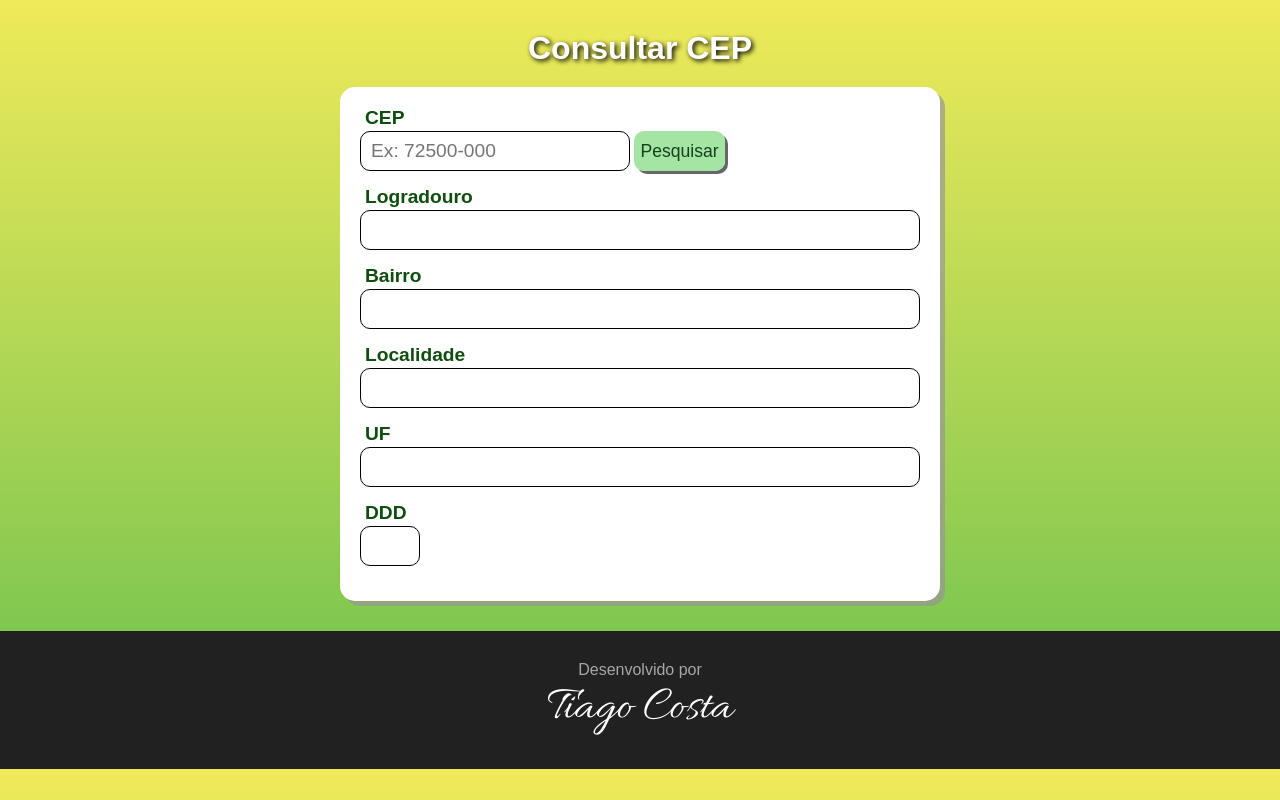
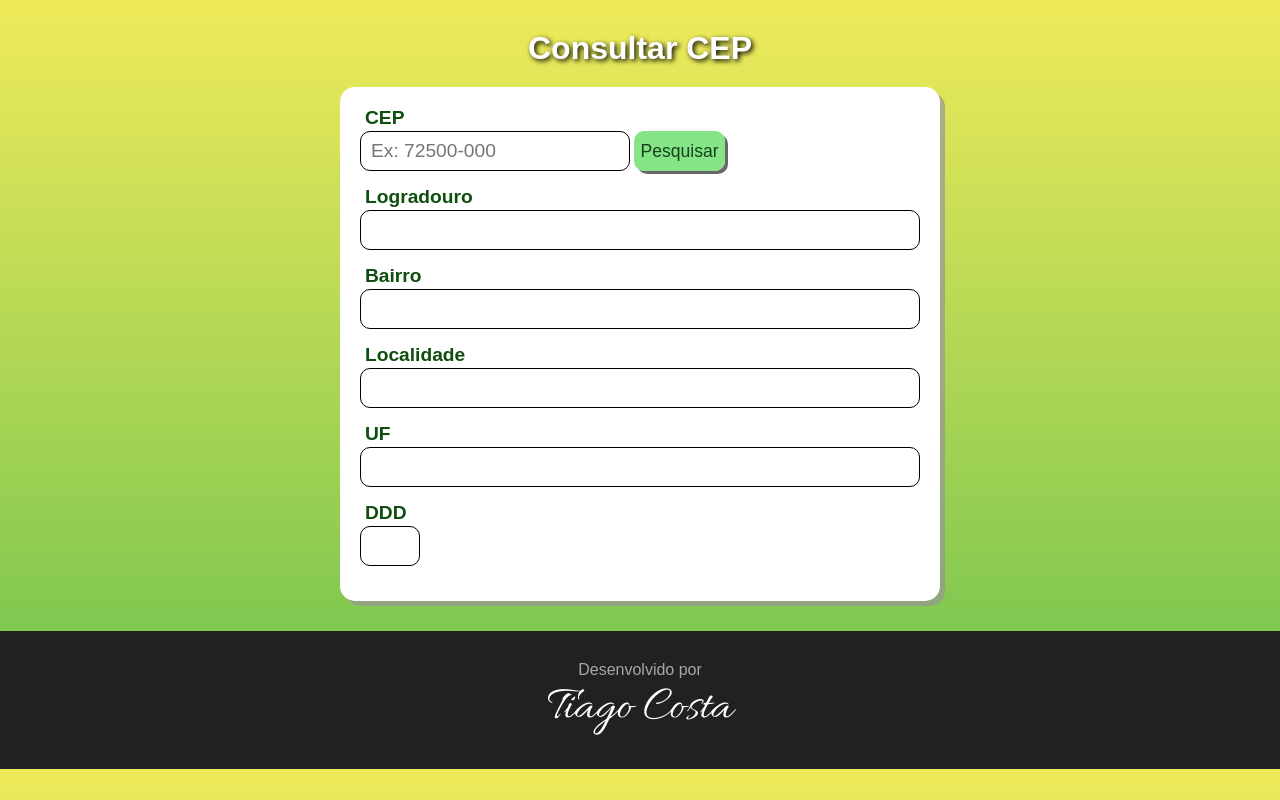
Before and after one commit to tiagosantoscosta/ConsumindoApiCep, a plain HTML site: page index.html in a window 1280 px wide. In both pictures the pointer is over the element "Pesquisar". Drawn offline with Linux system fonts and the light colour scheme.

Commit message:
Update style.css

```diff
--- a/style.css
+++ b/style.css
@@ -58,8 +58,11 @@ div#pesquisar{
     box-shadow: 3px 3px rgb(103, 103, 103);
     font-size: 1.1em;
     color: #17401c;
+    cursor: pointer;
 }
-
+div#pesquisar:hover{
+    background-color: rgb(133, 228, 133);
+}
 label{
    font-weight: 600;
    padding-left: 5px;
```
